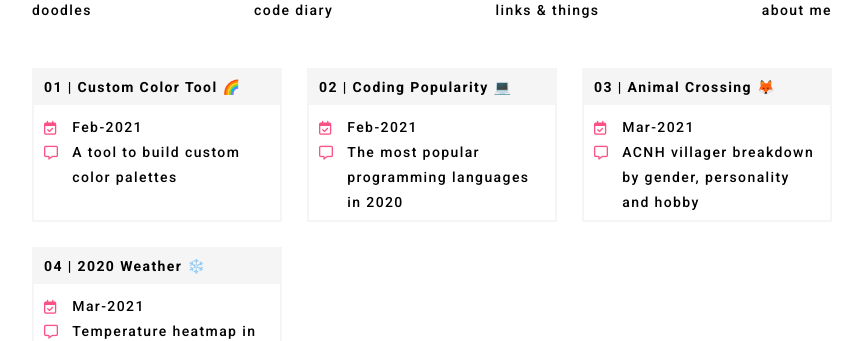
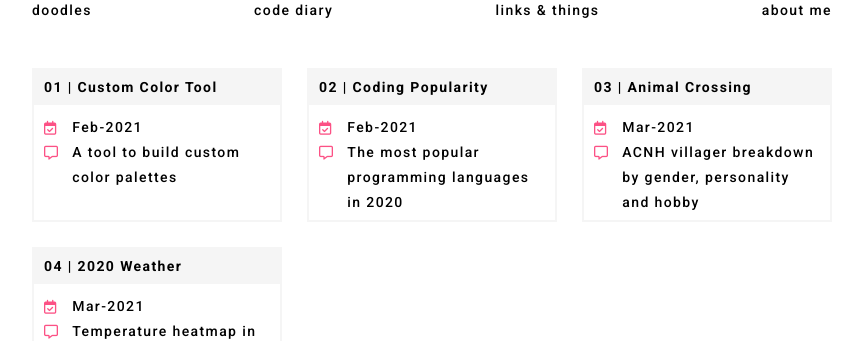
Before and after one commit to karen-izuka/visual-numbers, a plain HTML site: page doodles/index.html in a window 1280 px wide. Shown: the part 176-517 px from the top of the page, without its empty margins (208-1069 px from the left). Drawn offline with Linux system fonts and the light colour scheme.

Commit message:
removed emojis from doodle cards

```diff
--- a/doodles/index.html
+++ b/doodles/index.html
@@ -33,7 +33,7 @@
   <div class="container">
       <div class="card">
         <a href="doodle-01/">
-          <div class="card-title">01 | Custom Color Tool 🌈</div>
+          <div class="card-title">01 | Custom Color Tool</div>
         </a>
         <div class="card-grid">
           <div class="date"><i class="far fa-calendar-check"></i></div>
@@ -44,7 +44,7 @@
       </div>
       <div class="card">
         <a href="doodle-02/">
-          <div class="card-title">02 | Coding Popularity 💻</div>
+          <div class="card-title">02 | Coding Popularity</div>
         </a>
         <div class="card-grid">
           <div class="date"><i class="far fa-calendar-check"></i></div>
@@ -55,7 +55,7 @@
       </div>
       <div class="card">
         <a href="doodle-03/">
-          <div class="card-title">03 | Animal Crossing 🦊</div>
+          <div class="card-title">03 | Animal Crossing</div>
         </a>
         <div class="card-grid">
           <div class="date"><i class="far fa-calendar-check"></i></div>
@@ -66,7 +66,7 @@
       </div>
       <div class="card">
         <a href="doodle-04/">
-          <div class="card-title">04 | 2020 Weather ❄️</div>
+          <div class="card-title">04 | 2020 Weather</div>
         </a>
         <div class="card-grid">
           <div class="date"><i class="far fa-calendar-check"></i></div>
```
